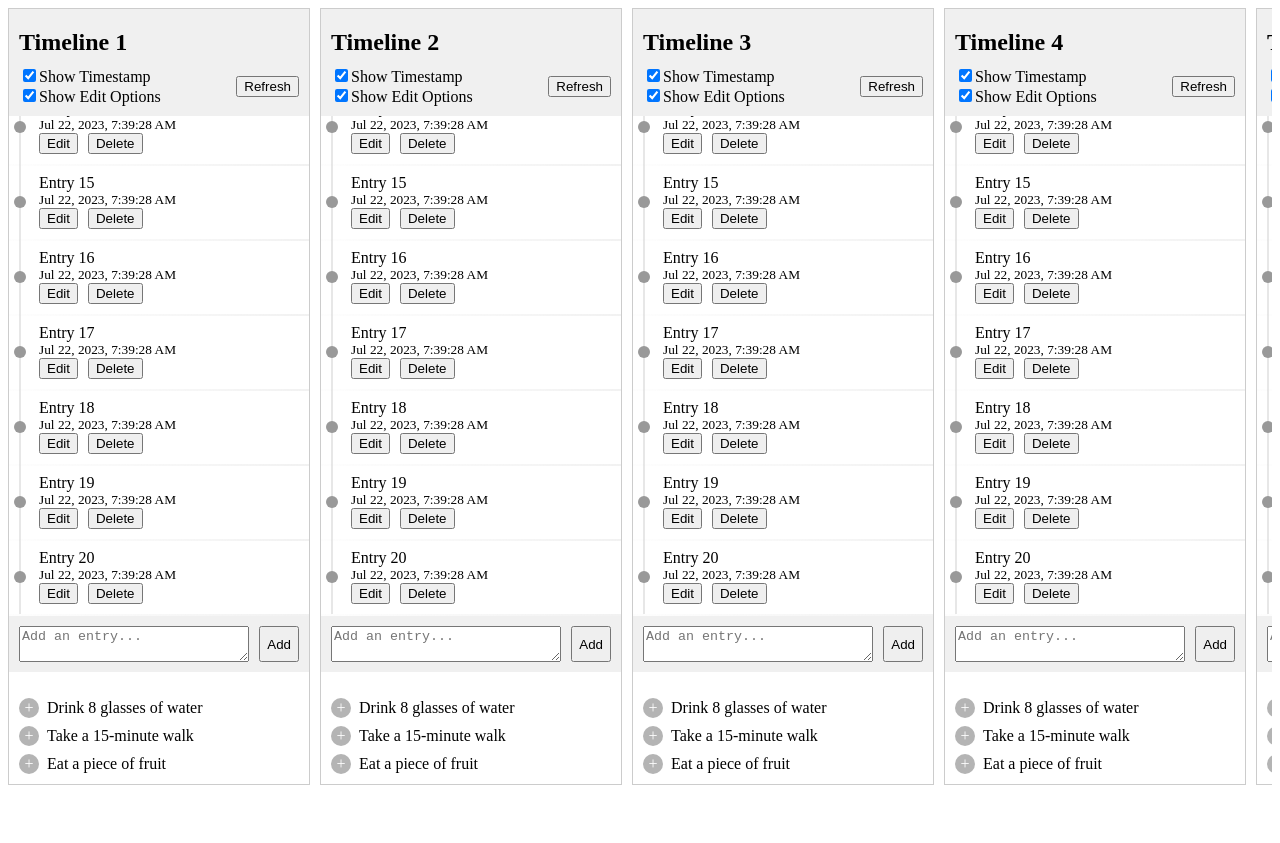
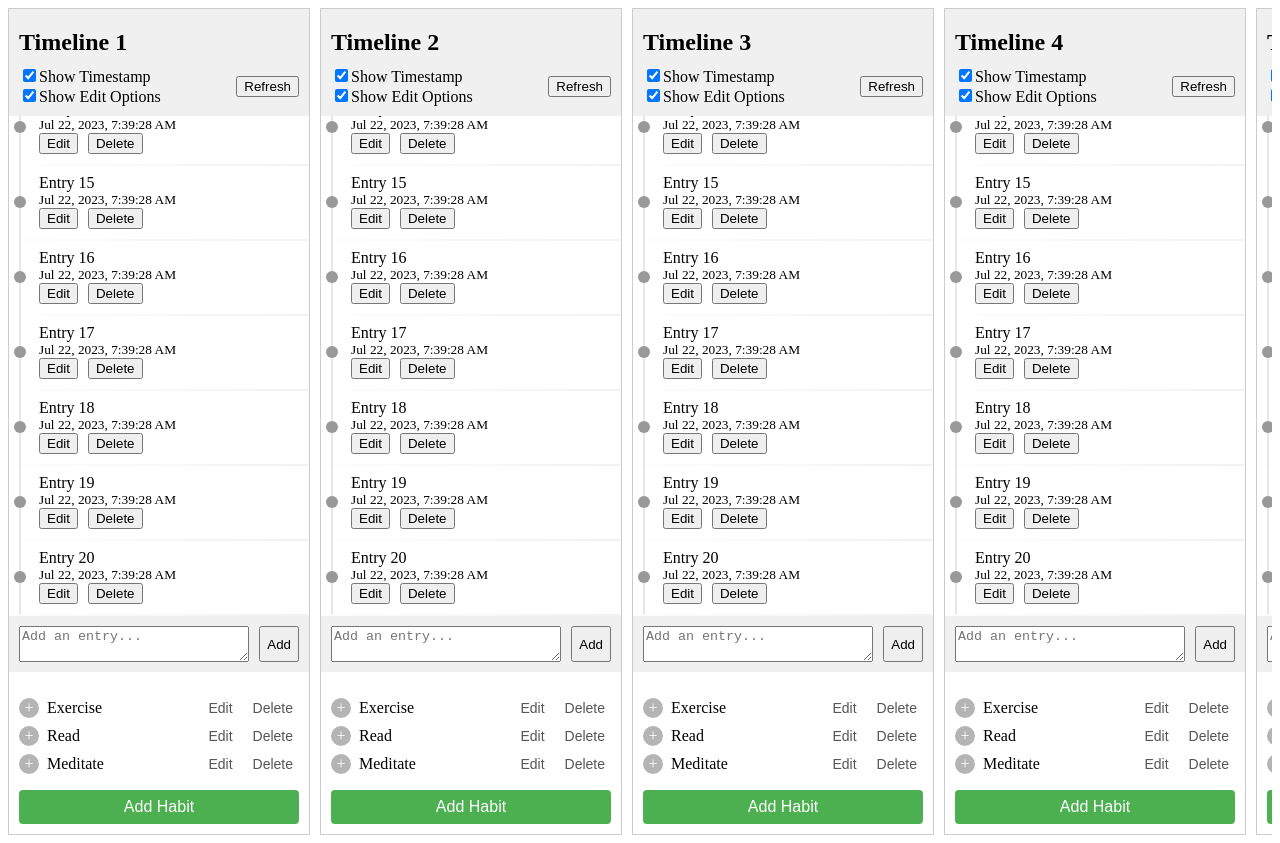
Before and after one commit to Lasha/stackblitz-starters-a4awwx, a React (Create React App) app: page / in a window 1280 px wide. Before the commit the page ends 800 px from the top, so only its background shows below. Built offline with nearby package versions, Linux system fonts and the light colour scheme.

Commit message:
WIP: Habits > Add, Edit, Delete.

```diff
--- a/src/TimelinesContainer.css
+++ b/src/TimelinesContainer.css
@@ -192,3 +192,39 @@
 .habit-item:hover .habit-bullet-point {
   transform: scale(1.2); /* Scale the bullet-point when hovered */
 }
+
+.habit-item .habit-text {
+  font-size: 16px;
+}
+
+.habit-actions {
+  margin-left: auto;
+}
+
+.habit-actions button {
+  margin-left: 8px;
+  cursor: pointer;
+  background-color: transparent;
+  border: none;
+  color: #555;
+  font-size: 14px;
+}
+
+.habit-actions button:hover {
+  color: #333;
+}
+
+.add-habit-button {
+  margin-top: 8px;
+  cursor: pointer;
+  background-color: #4caf50;
+  border: none;
+  color: #fff;
+  font-size: 16px;
+  padding: 8px 16px;
+  border-radius: 4px;
+}
+
+.add-habit-button:hover {
+  background-color: #45a049;
+}
--- a/src/TimelinesContainer.js
+++ b/src/TimelinesContainer.js
@@ -96,15 +96,21 @@ const Timeline = ({ title, entries }) => {
   const [shouldScrollToBottom, setShouldScrollToBottom] = useState(true);
   const [editingTitle, setEditingTitle] = useState(false);
   const [newTitle, setNewTitle] = useState(title);
+  const [habits, setHabits] = useState([
+    'Exercise',
+    'Read',
+    'Meditate',
+    // Add more habits as needed
+  ]);
 
   const timelineRef = useRef(null);
   const prevScrollHeightRef = useRef(0);
 
-  const habits = [
-    'Drink 8 glasses of water',
-    'Take a 15-minute walk',
-    'Eat a piece of fruit',
-  ];
+  // const habits = [
+  //   'Drink 8 glasses of water',
+  //   'Take a 15-minute walk',
+  //   'Eat a piece of fruit',
+  // ];
 
   useEffect(() => {
     if (!newEntriesLoaded) {
@@ -296,6 +302,33 @@ const Timeline = ({ title, entries }) => {
     setShouldScrollToBottom(true); // Scroll to bottom when a new entry is added
   };
 
+  // Function to add a new habit
+  const handleAddHabit = () => {
+    const newHabit = prompt('Enter a new habit:');
+    if (newHabit) {
+      setHabits((prevHabits) => [...prevHabits, newHabit]);
+    }
+  };
+
+  // Function to edit a habit
+  const handleEditHabit = (habitIndex) => {
+    const updatedHabit = prompt('Edit the habit:', habits[habitIndex]);
+    if (updatedHabit) {
+      setHabits((prevHabits) =>
+        prevHabits.map((habit, index) =>
+          index === habitIndex ? updatedHabit : habit
+        )
+      );
+    }
+  };
+
+  // Function to delete a habit
+  const handleDeleteHabit = (habitIndex) => {
+    setHabits((prevHabits) =>
+      prevHabits.filter((_, index) => index !== habitIndex)
+    );
+  };
+
   return (
     <div className="timeline">
       <div className="timeline-header-container">
@@ -431,8 +464,15 @@ const Timeline = ({ title, entries }) => {
           >
             <span className="habit-bullet-point">+</span>
             <span className="habit-text">{habit}</span>
+            <div className="habit-actions">
+              <button onClick={() => handleEditHabit(index)}>Edit</button>
+              <button onClick={() => handleDeleteHabit(index)}>Delete</button>
+            </div>
           </div>
         ))}
+        <button className="add-habit-button" onClick={handleAddHabit}>
+          Add Habit
+        </button>
       </div>
     </div>
   );
```
